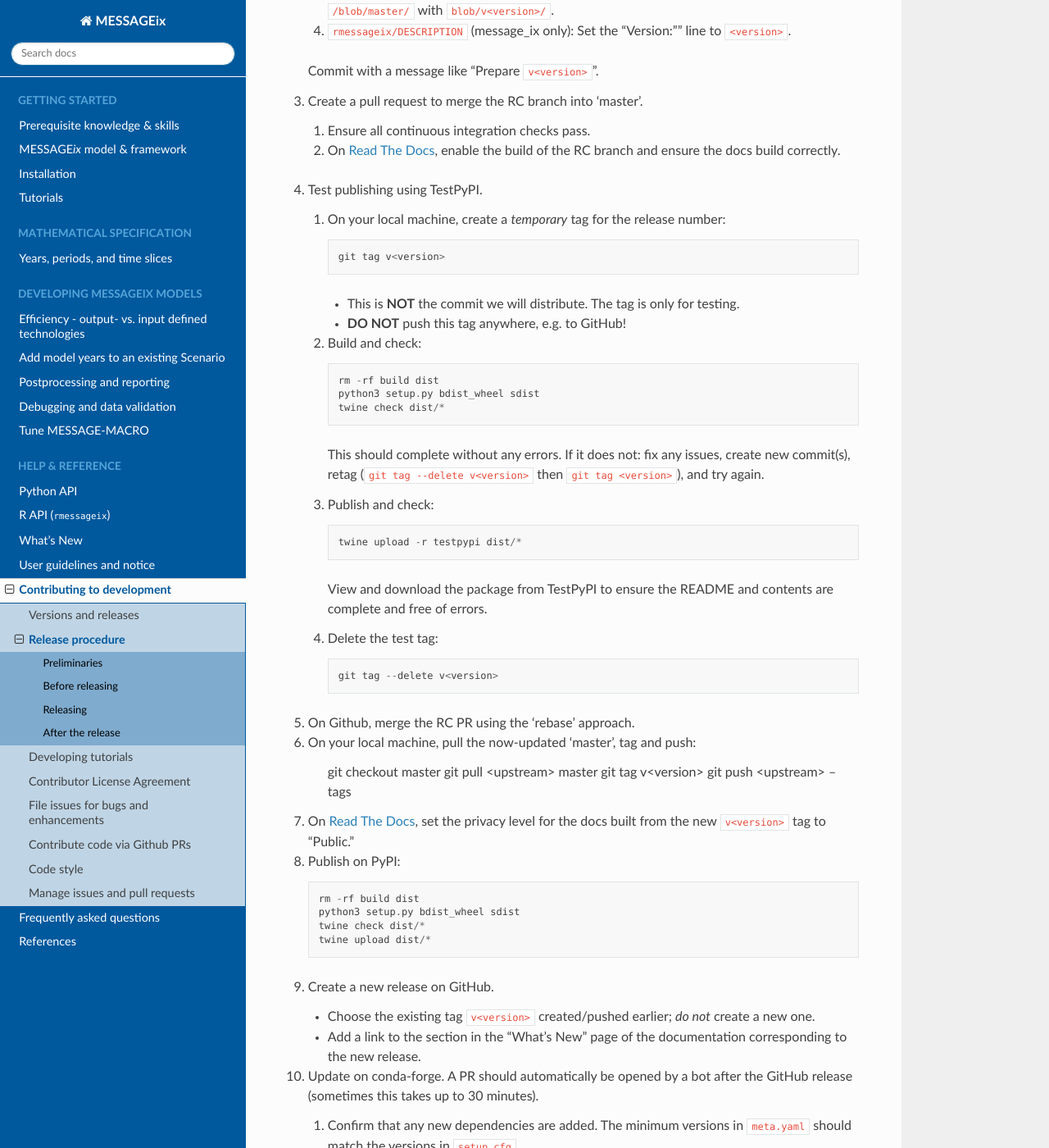
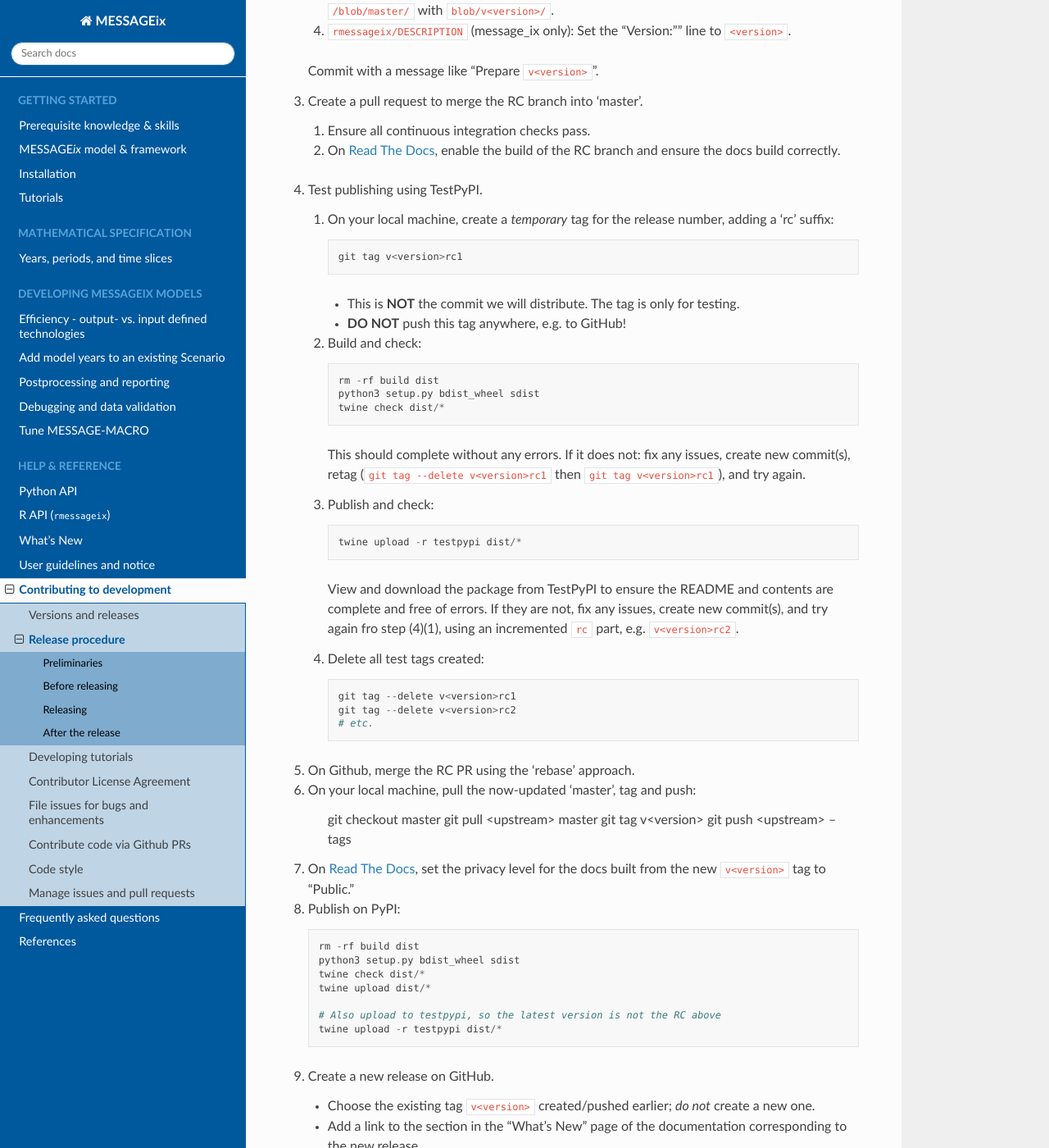
Before and after one commit to iiasa/message_ix, a Sphinx documentation site: the page built from doc/contrib/release.rst, in a window 1280 px wide and 1400 px high, scrolled down 1615 px. Shown: the whole window at 82% size. Built offline with Sphinx 7.4.7 and the Read the Docs theme 2.0.0, drawn with Linux system fonts in a browser that asks for light colours; pages that are not in the unit, such as notebooks, are missing from menus.

Commit message:
Use rc1, rc2, etc. tags in release procedure

```diff
--- a/doc/contrib/release.rst
+++ b/doc/contrib/release.rst
@@ -78,9 +78,9 @@ Releasing
 
 4. Test publishing using TestPyPI.
 
-   1. On your local machine, create a *temporary* tag for the release number::
+   1. On your local machine, create a *temporary* tag for the release number, adding a 'rc' suffix::
 
-        git tag v<version>
+        git tag v<version>rc1
 
       - This is **NOT** the commit we will distribute. The tag is only for testing.
       - **DO NOT** push this tag anywhere, e.g. to GitHub!
@@ -92,16 +92,20 @@ Releasing
         twine check dist/*
 
       This should complete without any errors.
-      If it does not: fix any issues, create new commit(s), retag (``git tag --delete v<version>`` then ``git tag <version>``), and try again.
+      If it does not: fix any issues, create new commit(s), retag (``git tag --delete v<version>rc1`` then ``git tag v<version>rc1``), and try again.
 
    3. Publish and check::
 
         twine upload -r testpypi dist/*
 
       View and download the package from TestPyPI to ensure the README and contents are complete and free of errors.
-   4. Delete the test tag::
+      If they are not, fix any issues, create new commit(s), and try again fro step (4)(1), using an incremented ``rc`` part, e.g. ``v<version>rc2``.
 
-        git tag --delete v<version>
+   4. Delete all test tags created::
+
+        git tag --delete v<version>rc1
+        git tag --delete v<version>rc2
+        # etc.
 
 5. On Github, merge the RC PR using the ‘rebase’ approach.
 6. On your local machine, pull the now-updated 'master', tag and push:
@@ -118,6 +122,9 @@ Releasing
     python3 setup.py bdist_wheel sdist
     twine check dist/*
     twine upload dist/*
+
+    # Also upload to testpypi, so the latest version is not the RC above
+    twine upload -r testpypi dist/*
 
 9. Create a new release on GitHub.
 
```
